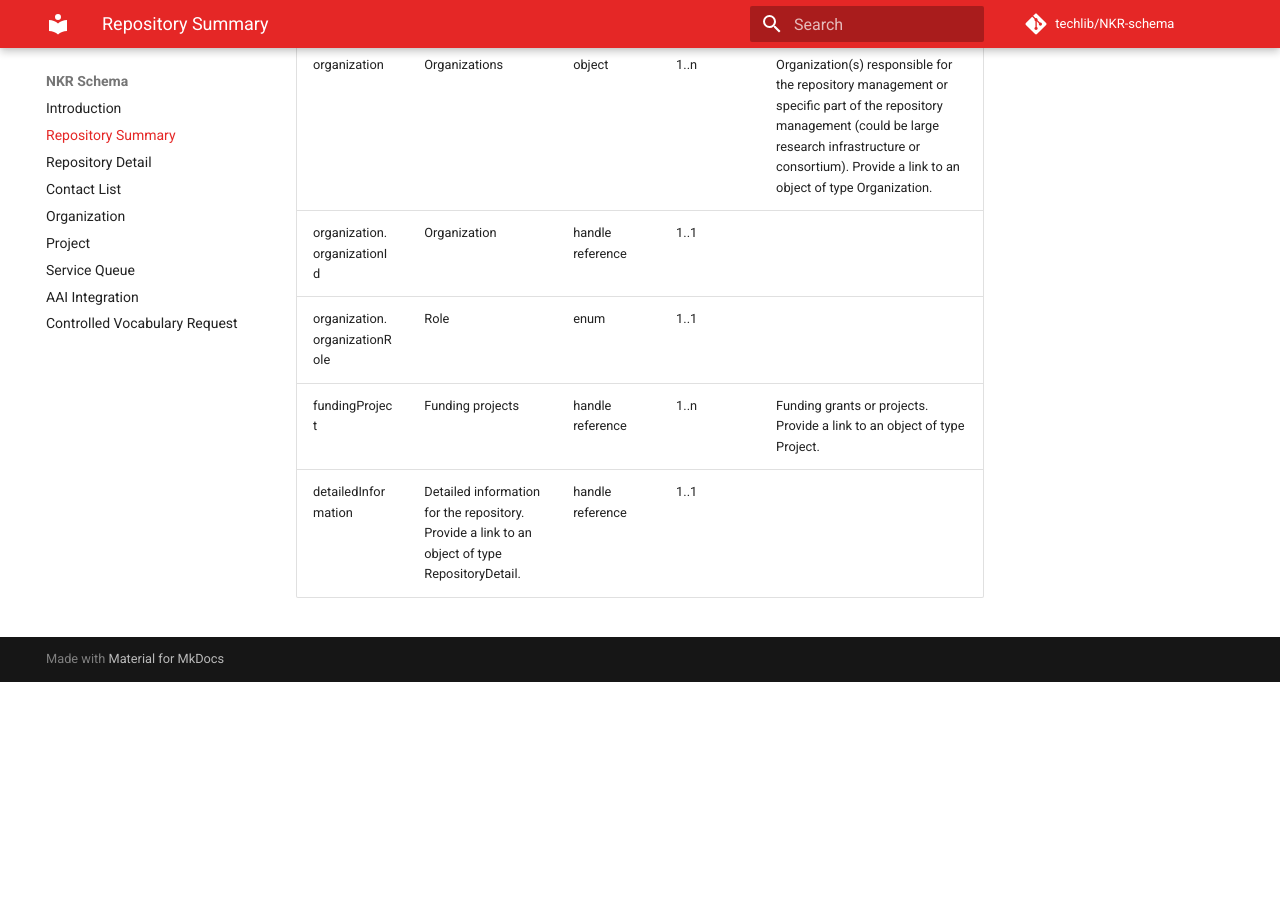
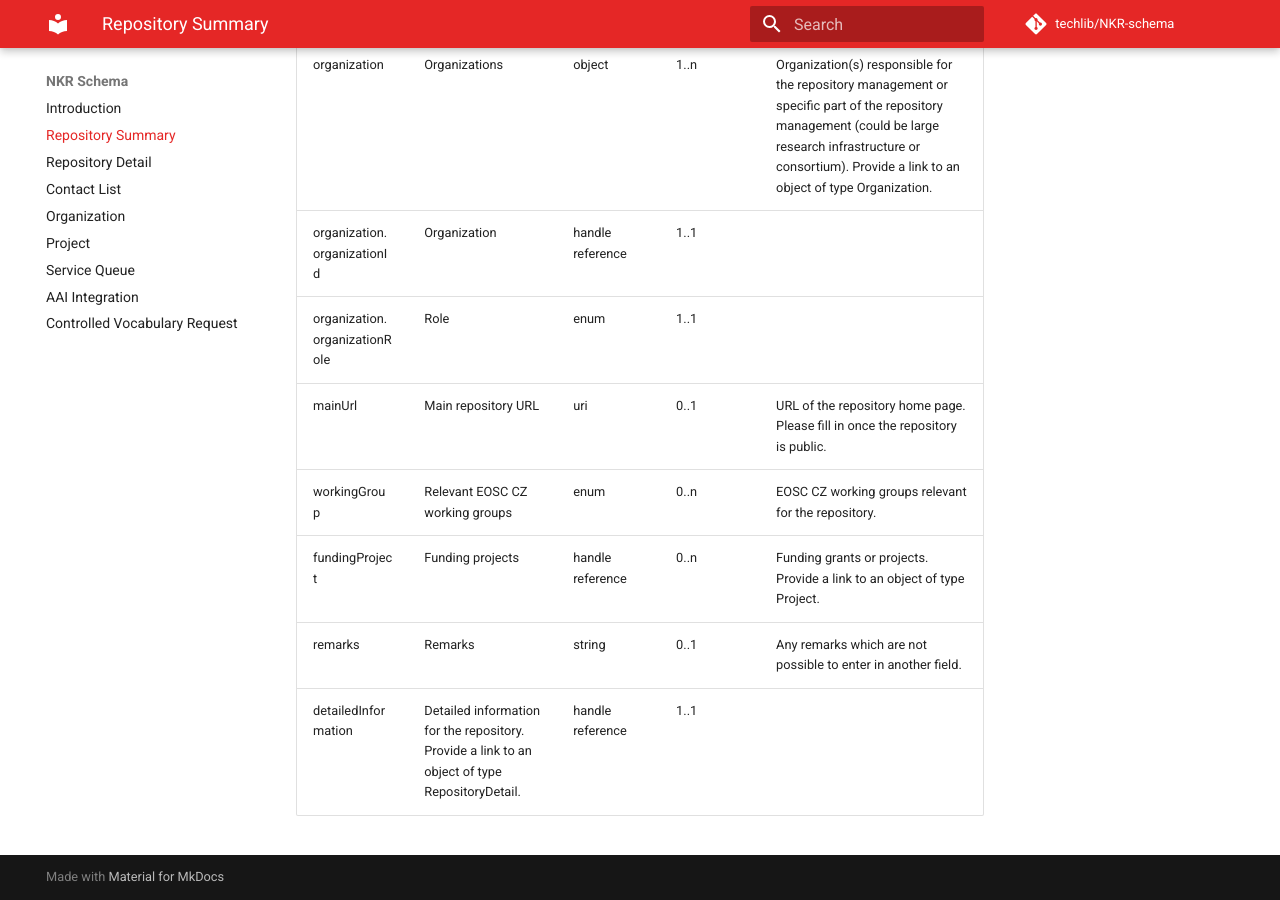
Before and after one commit to techlib/NKR-schema, an MkDocs documentation site: the page built from docs/repository-summary.md, in a window 1280 px wide and 900 px high, scrolled down 1418 px. Built offline with MkDocs 1.6.1 and Material for MkDocs 9.7.7, drawn with Linux system fonts in a browser that asks for light colours; comment, search, counter and statistics services are not loaded; before the commit the page ends 2100 px from its top, so only the background shows below that; some of the changed text lies outside the part shown.

Commit message:
change md files

```diff
--- a/docs/repository-summary.md
+++ b/docs/repository-summary.md
@@ -1,7 +1,7 @@
 id | name | data type | cardinality | description
 -- | -- | -- | -- | --
-id | Repository identifier | string | 1..1 | NKR identifier of the record (autogenerated)
-handleUrl | Handle identifier | uri | 1..1 | Persistent identifier for the record.
+id | Record identifier | string | 1..1 | NKR identifier of the record (autogenerated)
+doi | Repository identifier | uri | 1..1 | Persistent identifier (DOI) for the repository records in NKR.
 repositoryName | Repository name | string | 1..1 | Official repository name (usually in the original language).
 additionalName | Alternative repository names | string | 0..n | Alternative repository name or acronym of the official repository name.
 descriptionCz | Description in Czech | string | 1..1 | Repository description in Czech.
@@ -9,7 +9,7 @@
 type | Repository type | enum | 1..1 | Repository type according to its content and purpose.
 status | Repository status | enum | 1..1 | Actual repository development or production status.
 software | Software | string | 1..n | Software used in the repository. Select from the list or enter your own text.
-startProduction | Start of production phase | date | 1..1 | The date when the repository moves or will move into the production phase. This can also be a planned date in the future.
+releaseDate | Repository release date | date | 1..1 | The date when the repository moves or will move into the production phase. This can also be a planned date in the future.
 endProduction | End of production phase | date | 0..1 | The date when the repository has passed or will pass into the decommissioned phase. This may also be a planned date in the future.
 subject | Subject classification | uri | 1..n | Field(s) to which the repository content is dedicated, as defined by the Frascati Manual. If the repository is generic, covering all subjects, it is necessary to select all subjects one by one.
 keywordCz | Keywords in Czech | string | 1..n | Freely formed keyword in Czech that describes the content and focus of the repository.
@@ -18,5 +18,8 @@
 organization | Organizations | object | 1..n | Organization(s) responsible for the repository management or specific part of the repository management (could be large research infrastructure or consortium). Provide a link to an object of type Organization.
 organization.organizationId | Organization | handle reference | 1..1 |
 organization.organizationRole | Role | enum | 1..1 |
-fundingProject | Funding projects | handle reference | 1..n | Funding grants or projects. Provide a link to an object of type Project.
+mainUrl | Main repository URL | uri | 0..1 | URL of the repository home page. Please fill in once the repository is public.
+workingGroup | Relevant EOSC CZ working groups | enum | 0..n | EOSC CZ working groups relevant for the repository.
+fundingProject | Funding projects | handle reference | 0..n | Funding grants or projects. Provide a link to an object of type Project.
+remarks | Remarks | string | 0..1 | Any remarks which are not possible to enter in another field.
 detailedInformation | Detailed information for the repository. Provide a link to an object of type RepositoryDetail. | handle reference | 1..1 |
```
Also changed, not shown: docs/project.md (+1 -0 lines), docs/repository-detail.md (+1 -3 lines).
